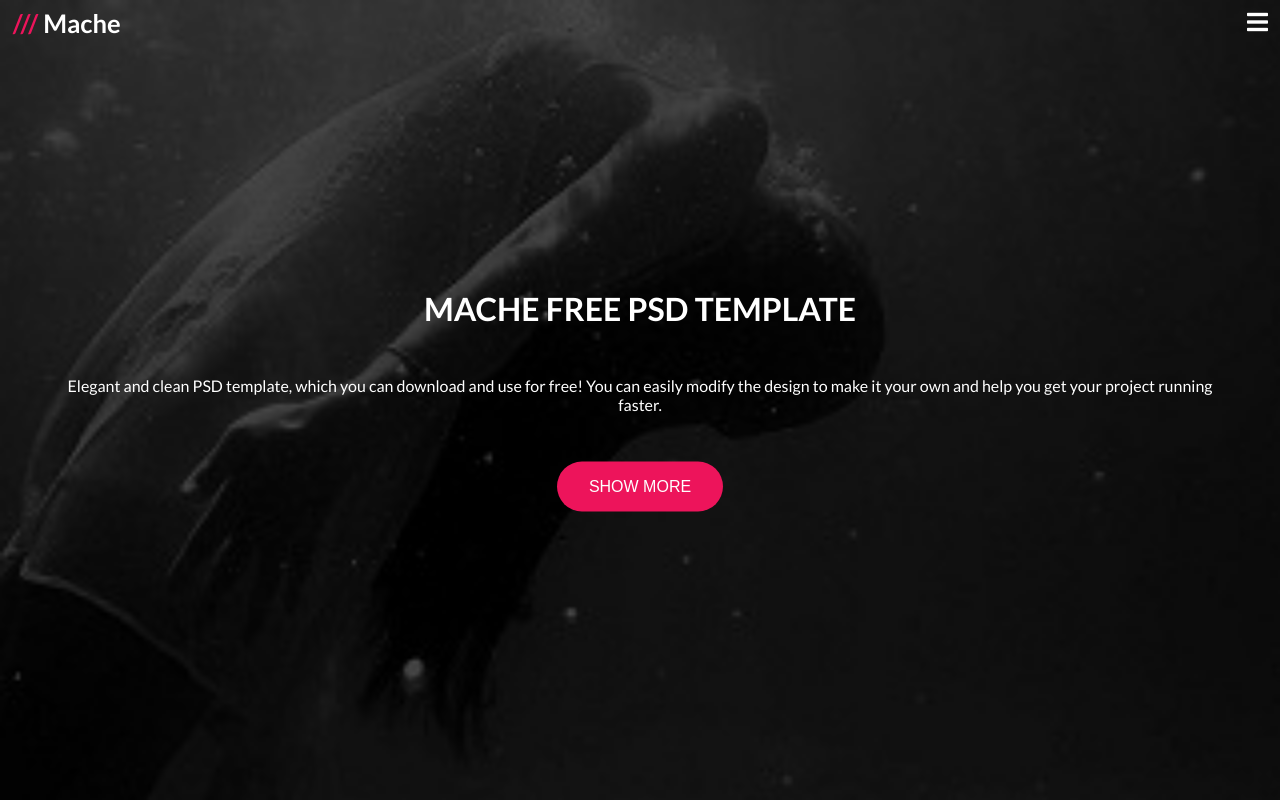
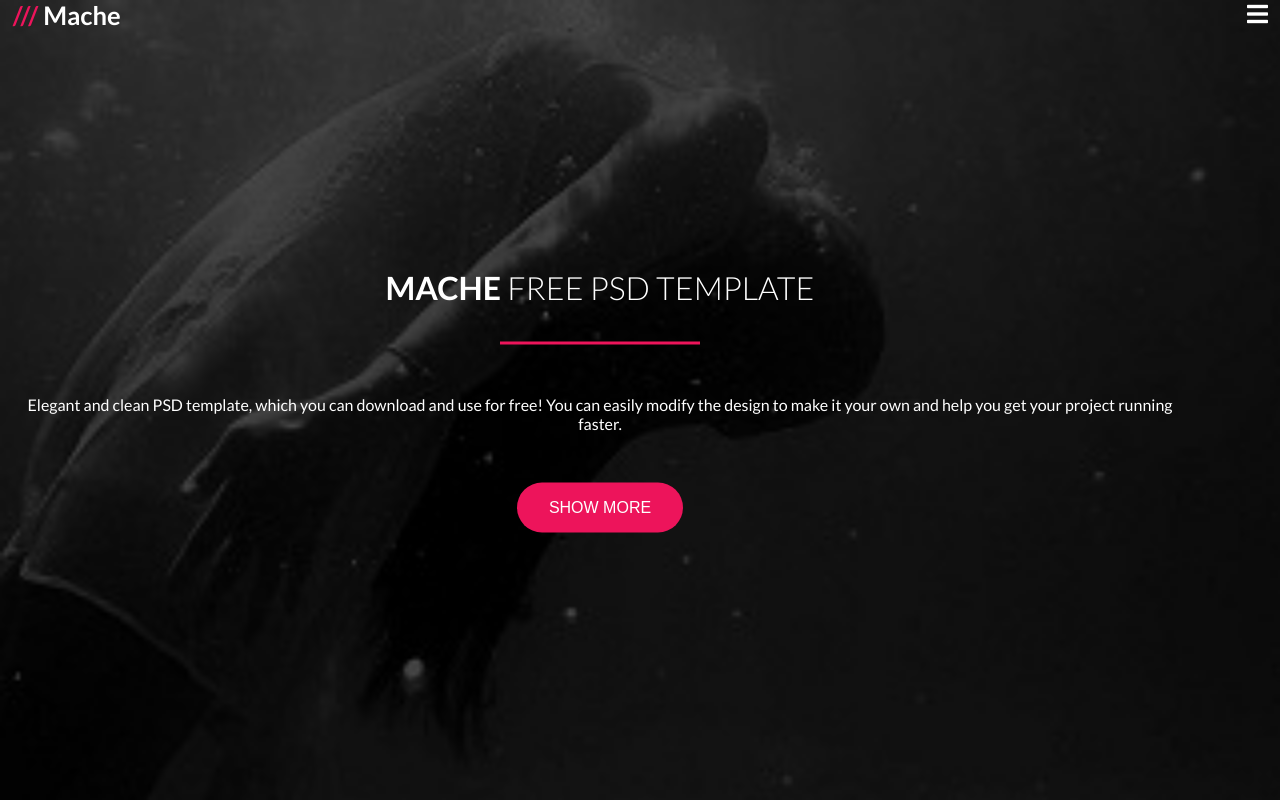
Before and after one commit to tomtom12345678/mache_tamplate, a plain HTML site: page index.html in a window 1280 px wide. Drawn offline with Linux system fonts and the light colour scheme.

Commit message:
fixed a header and top-section

```diff
--- a/css/main.css
+++ b/css/main.css
@@ -1,6 +1,8 @@
 /*globall*/
 body{
  font-family: 'Lato', sans-serif;
+    margin: 0;
+    padding: 0;
 }
 *{
     margin: 0;
@@ -35,13 +37,18 @@ a{
     text-transform: uppercase;
     border-radius: 10em;
 }
+.page-section{
+    margin: 100px 0;
+}
 /*header*/
 .page-header{
-    position: relative;
+    color: #fff;
+    text-align: center;
     width: 100%;
+    position: fixed;
+    z-index: 1000;
     display: flex;
     justify-content: space-between;
-    top: .5em;
 }
 .logo{
     font-size: 1.6rem;
@@ -61,7 +68,7 @@ a{
 .page-nav{
     width: 100%;
     position: absolute;
-    top: 100%;
+    top:100%;
 }
 .page-nav .nav-list{
     text-align: center;
@@ -83,33 +90,41 @@ a{
     display: block;
 }
 /*----------main--------------*/
-/*top-section*/
 .top-section{
+    background: url(../img/bgS.jpg) no-repeat;
+    background-size: cover;
+    background-attachment: fixed;
+    background-position: center;
+    height: 100vh;
+    color: #fff;
     text-align: center;
-    color: #fff;
+    position: relative
 }
-.top-section .bg-image{
-    background: url(../img/bgS.jpg);
+.content-wrapper{
+    top:50%;
+    transform: translate(0,-50%);
     position: absolute;
-    background-position: center;
-    background-repeat: no-repeat;
-    background-size: cover;
-    width: 100%;
-    height: 100vh;
-    z-index: -1;
-    top: 0;
+    margin: 0 auto;
 }
-.content-container{
-    position: absolute;
-    top: 50%;
-    transform: translate(-50%, -50%);
-    left: 50%;
-}
-.content-container p{
-    margin: 3em 0;
-    display: block;
+.content-wrapper p{
+    margin: 50px 0;
 }
 .top-title{
     font-size: 2rem;
     text-transform: uppercase;
+    font-weight: 300;
 }
+.bold{
+    font-weight: 700;
+}
+.top-title:after{
+    display: block;
+    margin: 35px auto;
+    content: '';
+    border-bottom: 3px solid #ed145b;
+    width: 200px;
+}
+/*--------about-section-----------*/
+.title{
+    color: black;
+}
--- a/index.html
+++ b/index.html
@@ -27,14 +27,13 @@
     </header>
     <main class="main">
         <section class="top-section">
-            <div class="bg-image"></div>
-            <div class="content-container container">
-                <h1 class="top-title">Mache free psd template</h1>
-                <p>
-                Elegant and clean PSD template, which you can download and use for free!
-                You can easily modify the design to make it your own and help you get your project running faster.
-                </p>
-                <button type="button" class="btn" >Show More</button>
+           <div class="content-wrapper container">
+            <h1 class="top-title"><span class="bold">Mache</span> free psd template</h1>
+             <p>
+              Elegant and clean PSD template, which you can download and use for free!
+              You can easily modify the design to make it your own and help you get your project running faster.
+            </p>
+            <button type="button" class="btn" >Show More</button>
             </div>
         </section>
     </main>
```
